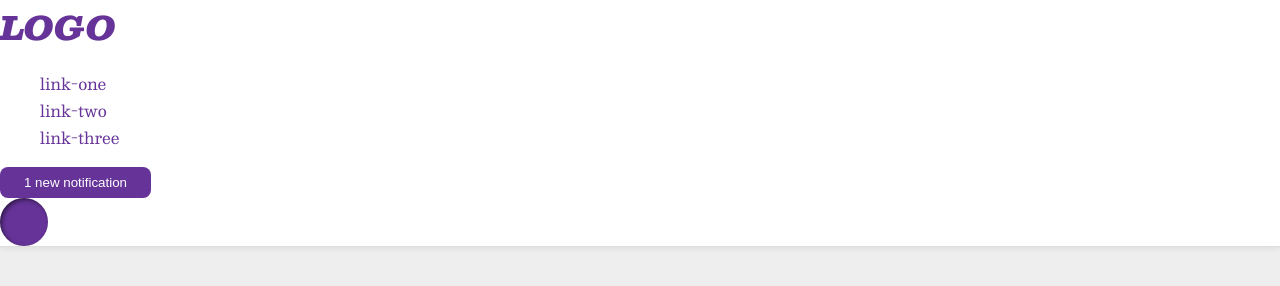
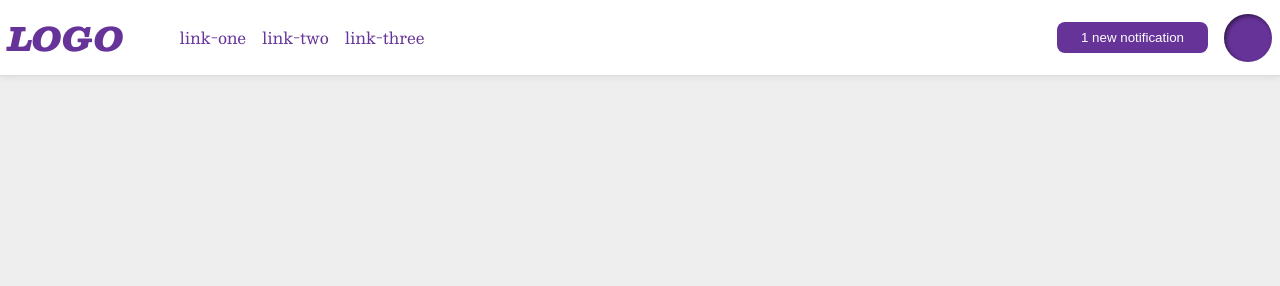
Before and after one commit to alexander-fraser/learn-webdev-theodinproject, a plain HTML site: page 17-flex-header2/index.html in a window 1280 px wide. Drawn offline with nearby package versions, Linux system fonts and the light colour scheme.

Commit message:
Style header using flexbox per the instructions

```diff
--- a/17-flex-header2/style.css
+++ b/17-flex-header2/style.css
@@ -12,6 +12,10 @@ body {
   background: white;
   border-bottom: 1px solid #ddd;
   box-shadow: 0 0 8px rgba(0,0,0,.1);
+  display: flex;
+  padding: 8px;
+  gap: 16px;
+  align-items: center;
 }
 
 .profile-image {
@@ -45,4 +49,7 @@ a {
 
 ul {
   list-style-type: none;
+  display: flex;
+  flex-grow: 1;
+  gap: 16px;
 }
```
